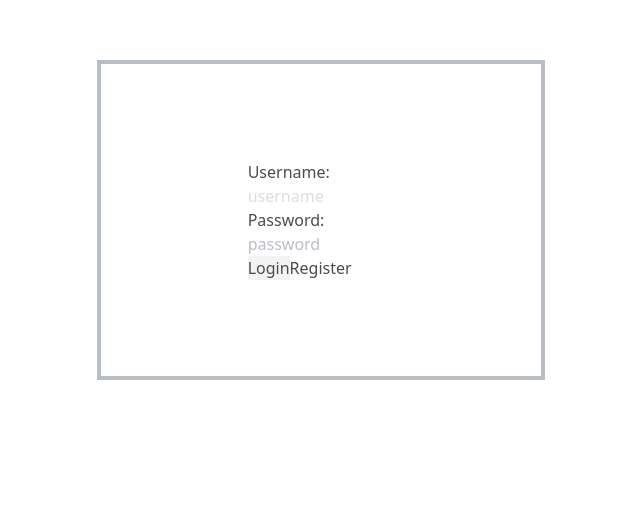
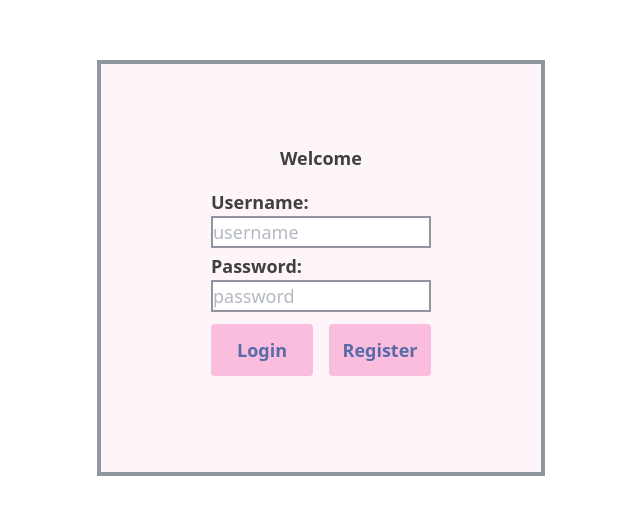
Before and after one commit to markoka101/todo, a React (Create React App) app in the folder frontend/: page / in a window 1280 px wide. Shown: the part 132-646 px from the top of the page, without its empty margins (319-959 px from the left). Built offline with nearby package versions, Linux system fonts and the light colour scheme.

Commit message:
Finished designing the login and register page

```diff
--- a/frontend/src/App.js
+++ b/frontend/src/App.js
@@ -21,7 +21,7 @@ export default function App() {
     }
 
     return (
-        <main className="bg-gradient-to-r from-fuchsia-300 from-10% via-purple-300 via-30% to-violet-300 to-90% min-h-screen">
+        <main className="bg-gradient-to-r from-fuchsia-300 from-20% via-purple-300 via-40% to-violet-300 to-85% min-h-screen">
             <CookiesProvider>
                 {cookies.user ? (
                     <>
@@ -32,7 +32,7 @@ export default function App() {
                     <BrowserRouter>
                         <Routes>
                             <Route path="/" element={<LoginPage onLogin={handleLogin}/>}  />
-                            <Route path="/RegisterPage" element={<RegisterPage />} />
+                            <Route path="/RegisterPage" element={<RegisterPage />}/>
                         </Routes>
                     </BrowserRouter>
                 )}
--- a/frontend/src/Components/LoginPage.js
+++ b/frontend/src/Components/LoginPage.js
@@ -44,22 +44,35 @@ export default function LoginPage({ onLogin }) {
     }
 
     return (
-        <section id="login" className="relative items-center justify-center py-48">
-            <div className="container max-w-md py-20 mx-auto flex sm:flex-nowrap bg-white opacity-70 border-gray-400 border-4">
-                <form onSubmit={handleSubmit} className="lg:w-1/3 md:w-1/2 lg:h-4/5 flex flex-col md:mx-auto w-full md:py-4">
-                    <label className="">
+        <section id="login" className="relative items-center flex flex-col justify-center py-48">
+            <div className="container max-w-md py-20 mx-auto flex flex-col sm:flex-nowrap bg-pink-50 opacity-75 border-gray-500 border-4">
+                <h1 className="text-center font-extrabold text-lg">
+                    Welcome
+                </h1>
+                <form onSubmit={handleSubmit} className="lg:w-1/2 md:w-1/2 lg:h-4/5 flex flex-col md:mx-auto w-full md:py-4 text-lg font-bold">
+                    <label className="leading-7">
                         Username:
-                        <input className="bg-white opacity-50 border-black border-1" type="text" placeholder="username" value={username}
-                        onChange={(e) => setUsername(e.target.value)}/>
                     </label>
-                    <label>
+                    <input type="text" placeholder="username" className="border-2 placeholder:px-1 border-gray-500"
+                        value={username}
+                        onChange={(e) => setUsername(e.target.value)}>
+
+                    </input>
+                    <label className="leading-7 pt-1">
                         Password:
-                        <input type="password" placeholder="password" value={password}
-                        onChange={(e) => setPassword(e.target.value)}/>
                     </label>
-                    <div>
-                        <input type="submit" value="Login"/>
-                        <button onClick={e=> navigate('/RegisterPage')}>Register</button>
+                    <input type="password" placeholder="password" className="border-2 placeholder:px-1 border-gray-500"
+                        value={password}
+                        onChange={(e) => setPassword(e.target.value)}>
+                    </input>
+                    <div className="flex justify-between sm:justify-center w-full pt-3">
+                        <button type="submit" value="Login" className="text-center text-blue-900 font-extrabold py-3 bg-pink-300 hover:bg-gradient-to-r from-pink-400 to-fuchsia-500 hover:text-white rounded text-lg w-1/2">
+                            Login
+                        </button>
+                        <button className="sm:ml-4 text-center text-blue-900 font-extrabold bg-pink-300 border-0 py-3 hover:bg-gradient-to-r from-pink-400 to-fuchsia-500 hover:text-white rounded text-lg w-1/2"
+                            onClick={e=> navigate('/RegisterPage')}>
+                            Register
+                        </button>
                     </div>
                 </form>
             </div>
--- a/frontend/src/Components/RegisterPage.js
+++ b/frontend/src/Components/RegisterPage.js
@@ -38,26 +38,41 @@ export default function RegisterPage() {
     }
 
     return (
-        <div className="bg-black">
-            <form onSubmit={handleSubmit} className="lg:min-h-full bg-black">
-                <label className="text-red-700">
+        <section id="Register" className="relative items-center flex flex-col justify-center py-48">
+            <div className="container max-w-md py-20 mx-auto flex flex-col sm:flex-nowrap bg-pink-50 opacity-75 border-gray-500 border-4">
+                <h1 className="text-center font-extrabold text-lg">
+                    Register
+                </h1>
+                <form onSubmit={handleSubmit} className="lg:w-1/2 md:w-1/2 lg:h-4/5 flex flex-col md:mx-auto w-full md:py-4 text-lg font-bold">
+                    <label>
                         Username:
-                    <input className="text-red-600"type="text" placeholder="username" value={username}
+                    </label>
+                    <input type="text" placeholder="username" className="border-2 placeholder:px-1 border-gray-500"
+                        value={username}
                         onChange={(e) => setUsername(e.target.value)}/>
-                </label>
                     <label>
                         Password:
-                    <input type="password" placeholder="password" value={password}
+                    </label>
+                        <input type="password" placeholder="password" className="border-2 placeholder:px-1 border-gray-500"
+                        value={password}
                         onChange={(e) => setPassword(e.target.value)}/>
-                </label>
                     <label>
                         Email:
-                    <input type="email" placeholder="email" value={email}
+                    </label>
+                    <input type="email" placeholder="email" className="border-2 placeholder:px-1 border-gray-500"
+                        value={email}
                         onChange={(e) => setEmail(e.target.value)} />
-                </label>
-                <input type="submit" value="Submit"/>
+
+                    <div className="flex justify-between sm:justify-center w-full pt-3">
+                        <button onClick={e=> navigate('/')} className="text-center text-blue-900 font-extrabold py-3 bg-pink-300 hover:bg-gradient-to-r from-pink-400 to-fuchsia-500 hover:text-white rounded text-lg w-1/2">
+                            Back
+                        </button>
+                        <button type="submit" value="Register" className="sm:ml-4 text-center text-blue-900 font-extrabold py-3 bg-pink-300 hover:bg-gradient-to-r from-pink-400 to-fuchsia-500 hover:text-white rounded text-lg w-1/2">
+                            Register
+                        </button>
+                    </div>
                 </form>
-            <button onClick={e=> navigate('/')}>Back</button>
             </div>
+        </section>
     );
 }
```
Lines whose indentation alone changed are shown as unchanged.
